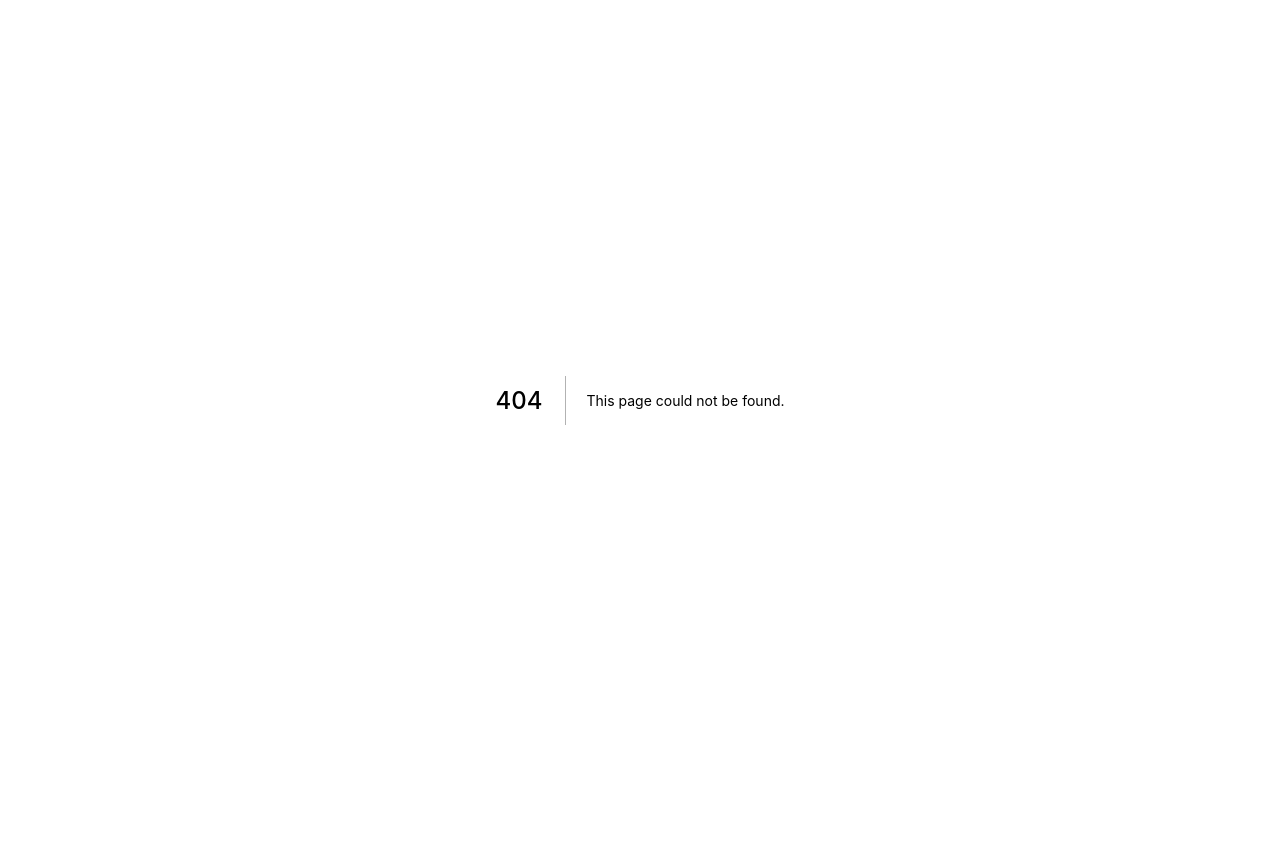
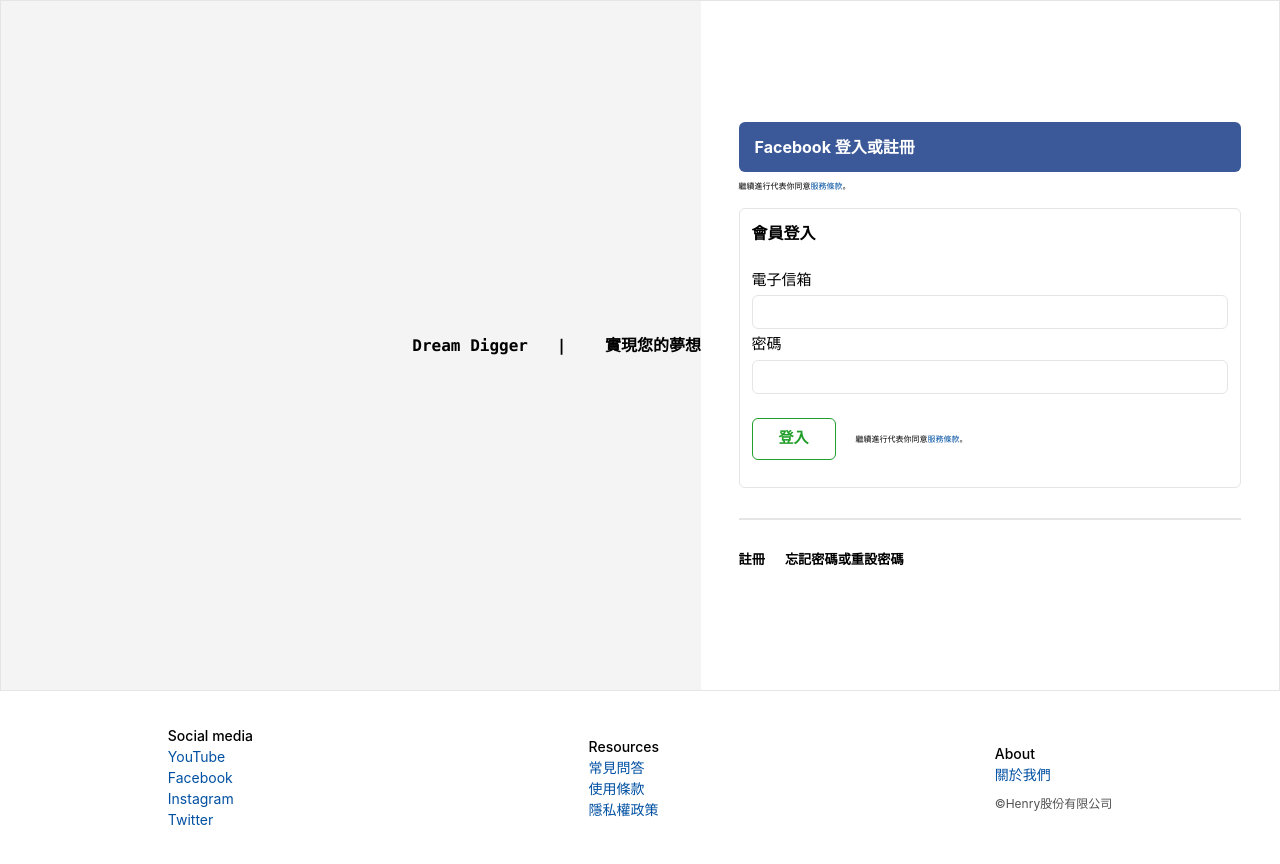
Before and after one commit to hryjosn/dream-digger, a Next.js app: page /login in a window 1280 px wide. Before the commit this address had no page. Before the commit the page ends 800 px from the top, so only its background shows below. Built offline with nearby package versions, Linux system fonts and the light colour scheme.

Commit message:
Implement Login UI and Redux Import

```diff
--- a/package.json
+++ b/package.json
@@ -9,11 +9,15 @@
     "lint": "next lint"
   },
   "dependencies": {
+    "@reduxjs/toolkit": "^1.8.6",
+    "@types/react-redux": "^7.1.24",
     "mobx": "^6.6.2",
     "mobx-react-lite": "^3.4.0",
     "next": "12.3.1",
     "react": "18.2.0",
-    "react-dom": "18.2.0"
+    "react-dom": "18.2.0",
+    "react-redux": "^8.0.4",
+    "redux": "^4.2.0"
   },
   "devDependencies": {
     "@types/node": "18.7.19",
--- a/pages/_app.tsx
+++ b/pages/_app.tsx
@@ -1,8 +1,14 @@
 import '../styles/globals.css'
 import type { AppProps } from 'next/app'
+import { Provider } from 'react-redux'
+import { store } from '../src/store/configureStore'
 
 function MyApp({ Component, pageProps }: AppProps) {
-  return <Component {...pageProps} />
+  return (
+    <Provider store={store}>
+      <Component {...pageProps} />
+    </Provider>
+  )
 }
 
 export default MyApp
--- a/pages/index.tsx
+++ b/pages/index.tsx
@@ -4,7 +4,6 @@
 import styles from '../styles/Home.module.css'
 
 const Home: NextPage = () => {
-  console.log("hello")
   return (
     <div className={styles.container}>
       <Head>
--- /dev/null
+++ b/pages/login/index.ts
@@ -0,0 +1 @@
+export { default } from '../../src/containers/Login';
--- /dev/null
+++ b/src/components/Input/Input.tsx
@@ -0,0 +1,11 @@
+import React from "react";
+import type { AppProps } from 'next/app'
+
+export const Input = (props: JSX.IntrinsicAttributes & React.ClassAttributes<HTMLInputElement> & React.InputHTMLAttributes<HTMLInputElement>) => {
+    return (
+        <input
+            className='h-[34px] w-full mt-1 pl-2 border-solid border border-[#e5e5e5] focus:outline focus:outline-offset-2 focus:outline-[#e5e5e5] rounded-md'
+            {...props}
+        />
+    )
+}
--- /dev/null
+++ b/src/containers/Login/Login.tsx
@@ -0,0 +1,111 @@
+import React from 'react';
+import { useAppSelector, useAppDispatch } from '../../store/configureStore';
+import { getEmail, getPassword } from '../../features/login/loginSlice';
+import { Input } from '../../components/Input/Input'
+
+const Login = () => {
+  const email: string = String(useAppSelector(state => state.loginUserAccount.email));
+  const password: string = String(useAppSelector(state => state.loginUserAccount.password));
+  const dispatch = useAppDispatch();
+  return (
+    <div className='flex flex-col h-[108vh] overflow-y-auto bg-[#f4f4f5]'>
+      <div className='flex basis-4/5 border-solid border border-[#e5e5e5]'>
+        <div className='flex justify-center self-center basis-1/2 h-1/5'>
+          <div className='flex w-[700px] self-center justify-end whitespace-pre font-bold font-mono'>
+            <p>
+              Dream Digger   |    實現您的夢想
+            </p>
+          </div>
+        </div>
+        <div className='flex flex-col w-[87%] basis-1/2 bg-[#ffffff] justify-center'>
+          <div className='flex flex-col h-auto w-[87%] self-center'>
+            <button className='px-4 w-full h-[50px] self-center rounded-md font-bold text-left text-white bg-[#3b5998]'>
+              Facebook 登入或註冊
+            </button>
+            <p className='text-[8px] mt-2 mb-4'>
+                繼續進行代表你同意
+                <a className='text-[#0050a2]'>服務條款</a>
+                。
+            </p>
+            <div className='flex flex-col h-[280px] border-solid rounded-md border border-[#e5e5e5]'>
+              <p className='font-bold m-3'>
+                會員登入
+              </p>
+              <div className='p-3 h-full text-[15px]'>
+                <p>
+                  電子信箱
+                </p>
+                <Input
+                  type='email'
+                  value={email}
+                  onChange={e => {
+                    dispatch(getEmail(e.target.value))
+                  }}
+                />
+                <p className='mt-1'>
+                  密碼
+                </p>
+                <Input
+                  type='password'
+                  value={password}
+                  onChange={e => {
+                    dispatch(getPassword(e.target.value))
+                  }}
+                />
+                <div className='flex mt-[1.5rem]'>
+                  <button
+                    className='h-[42px] w-[84px] mr-[20px] rounded-md border-solid border border-[#229f2a] hover:border-black font-bold text-[#229f2a] hover:text-black'
+                    onClick={() =>{
+                      console.log(email,password)
+                    }}
+                  >
+                    登入
+                  </button>
+                  <p className='text-[8px] self-center'>
+                    繼續進行代表你同意
+                    <a className='text-[#0050a2]'>服務條款</a>
+                    。
+                  </p>
+                </div>
+              </div>
+            </div>
+            <div className='w-full mt-[30px] mb-[30px] self-center border-solid border border-[#e5e5e5]'>
+          </div>
+          <div className='flex w-full text-[0.825rem] font-bold'>
+            <a className='mr-[20px] hover:text-sky-700'>
+              註冊
+            </a>
+            <a className='hover:text-sky-700'>
+              忘記密碼或重設密碼
+            </a>
+          </div>
+          </div>
+        </div>
+      </div>
+      <div className='flex justify-center bg-[#ffffff] basis-1/5'>
+        <div className='flex w-full flex-row justify-around items-center text-[#0050a2] text-[0.875rem]'>
+          <div className='flex flex-col'>
+            <h3 className='text-[14px] font-medium text-black'>Social media</h3>
+            <a>YouTube</a>
+            <a>Facebook</a>
+            <a>Instagram</a>
+            <a>Twitter</a>
+          </div>
+          <div className='flex flex-col'>
+            <h3 className='text-[14px] font-medium text-black'>Resources</h3>
+            <a>常見問答</a>
+            <a>使用條款</a>
+            <a>隱私權政策</a>
+          </div>
+          <div className='flex flex-col'>
+            <h3 className='text-[14px] font-medium text-black'>About</h3>
+            <a>關於我們</a>
+            <a className='mt-[10px] text-[#525252] text-[0.75rem]'>©Henry股份有限公司</a>
+          </div>
+        </div>
+      </div>
+    </div>
+  )
+}
+
+export default Login;
--- /dev/null
+++ b/src/containers/Login/index.ts
@@ -0,0 +1 @@
+export { default } from './Login';
--- /dev/null
+++ b/src/features/login/loginSlice.ts
@@ -0,0 +1,31 @@
+import { createSlice, PayloadAction } from "@reduxjs/toolkit";
+import type { RootState } from '../../store/configureStore';
+
+type UserAccountStates = {
+    email: String,
+    password: String,
+}
+
+const initialState: UserAccountStates = {
+    email: '',
+    password: '',
+};
+
+export const loginSlice = createSlice({
+    name: 'userAccount',
+    initialState,
+    reducers: {
+        getEmail: (state, action: PayloadAction<string>) => {
+            state.email = action.payload
+        },
+        getPassword: (state, action: PayloadAction<string>) => {
+            state.password = action.payload
+        },
+    }
+})
+
+export const { getEmail, getPassword } = loginSlice.actions;
+// export const selectCount = (state: RootState) => {
+//     state.userAccount.email
+//     state.userAccount.password
+// };
--- /dev/null
+++ b/src/store/configureStore.ts
@@ -0,0 +1,15 @@
+import { configureStore } from '@reduxjs/toolkit';
+import { TypedUseSelectorHook, useDispatch, useSelector } from "react-redux";
+import { loginSlice } from '../features/login/loginSlice';
+
+export const store = configureStore({
+    reducer: {
+        loginUserAccount: loginSlice.reducer,
+    }
+})
+
+export type RootState = ReturnType<typeof store.getState>
+export type AppDispatch = typeof store.dispatch
+
+export const useAppDispatch = () => useDispatch<AppDispatch>();
+export const useAppSelector: TypedUseSelectorHook<RootState> = useSelector;
--- a/tailwind.config.js
+++ b/tailwind.config.js
@@ -1,8 +1,9 @@
 /** @type {import('tailwindcss').Config} */
 module.exports = {
   content: [
-    "./pages/**/*.{js,ts,jsx,tsx}",
-    "./components/**/*.{js,ts,jsx,tsx}",
+    './pages/**/*.{js,ts,jsx,tsx}',
+    './components/**/*.{js,ts,jsx,tsx}',
+    './src/**/*.{js,ts,jsx,tsx}'
   ],
   theme: {
     extend: {},
```
Also changed, not shown: 1 other file (tests, documents, lock files or other folders).
